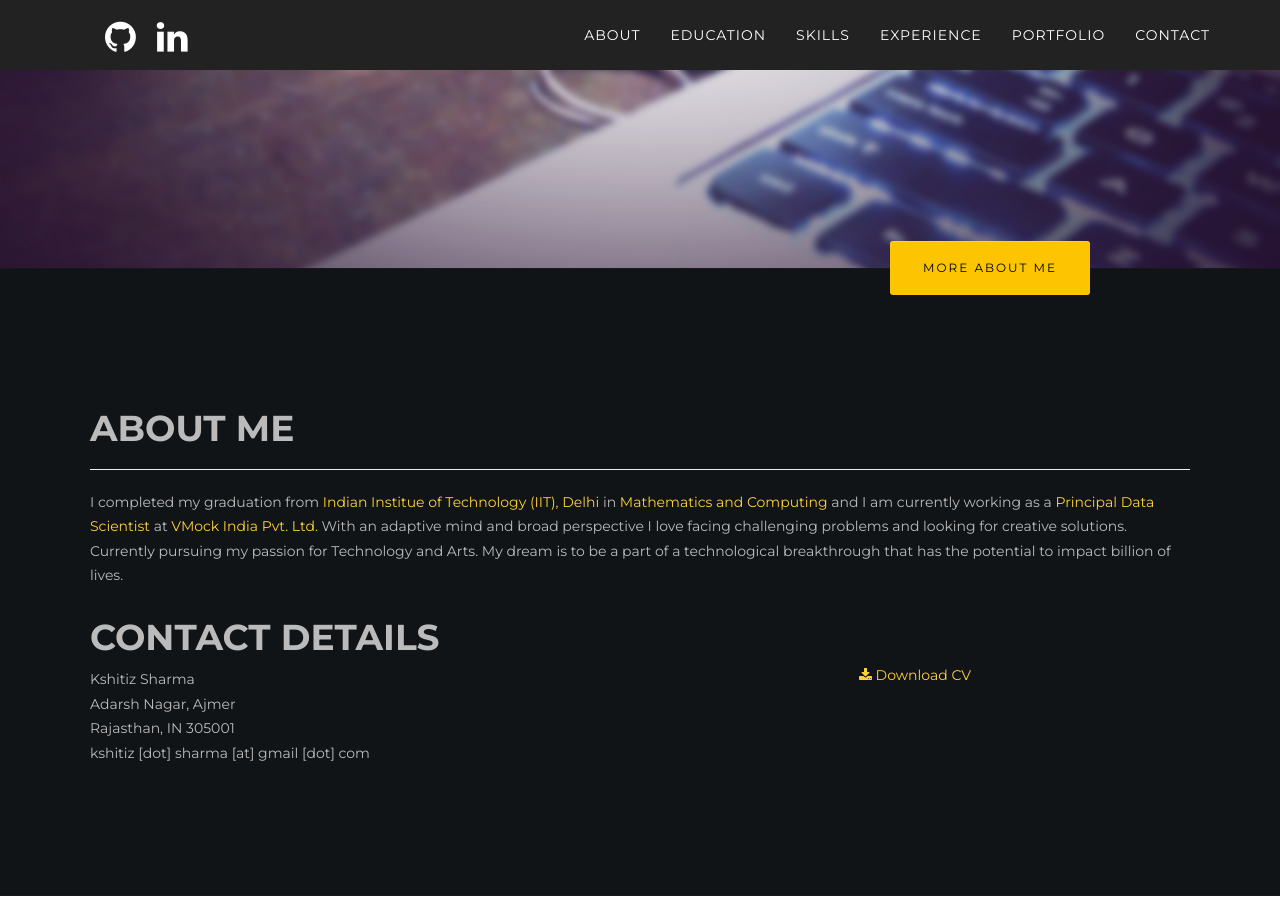
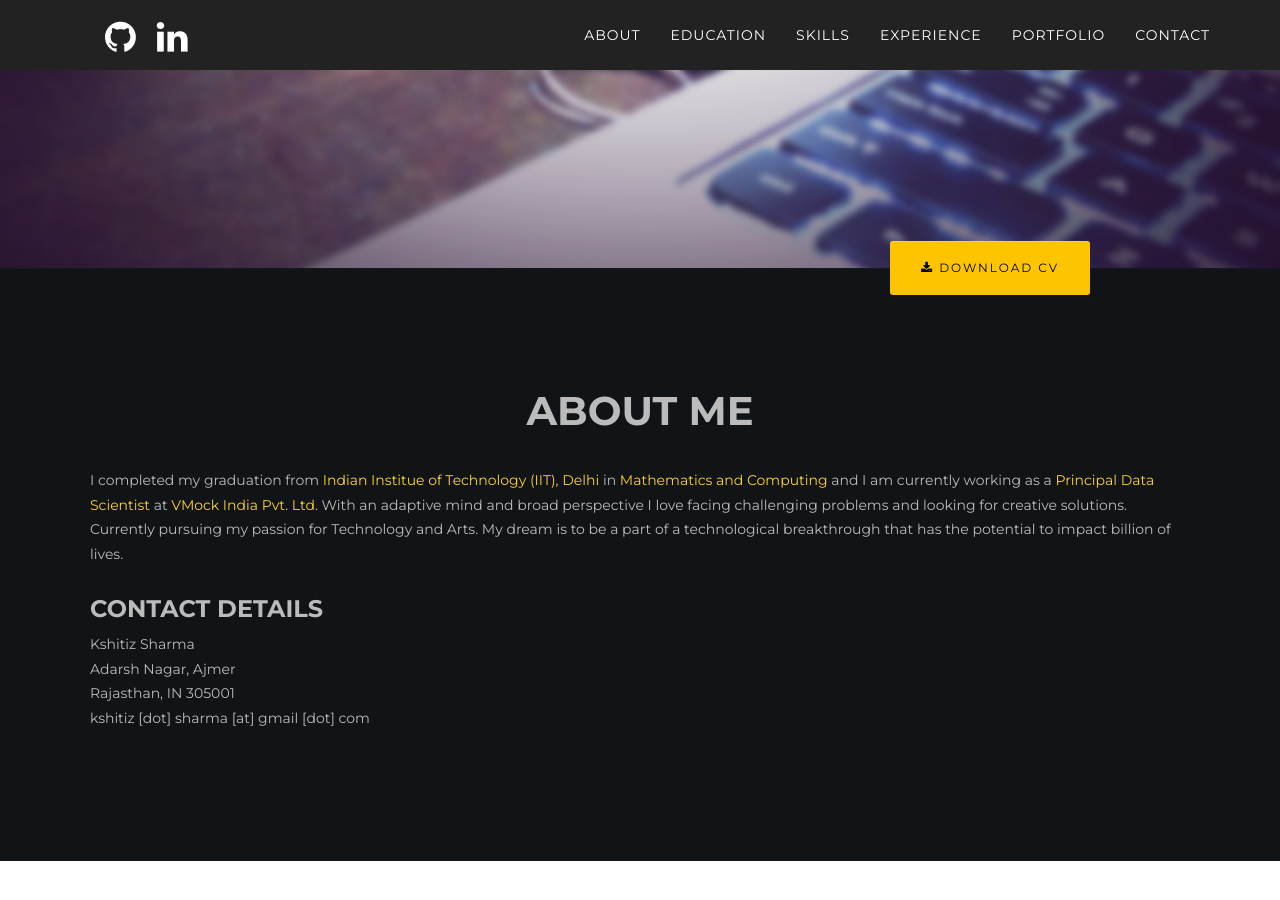
Before and after one commit to ktzsh/ktzsh.github.io, a Jekyll site: the page built from index.html, in a window 1280 px wide and 900 px high, scrolled down 361 px. Built offline with Jekyll 4.4.1, drawn with Linux system fonts in a browser that asks for light colours; some web fonts are replaced.

Commit message:
minor changes

```diff
--- a/_includes/about.html
+++ b/_includes/about.html
@@ -4,9 +4,12 @@
 
          <div class="twelve columns main-col">
 
-            <h1>About Me</h1>
+            <div class="row-header text-center">
+               <h2 class="section-heading">ABOUT ME</h2>
+               <br/>
+            </div>
 
-            <hr />
+            <!-- <hr /> -->
 
             {% assign about = site.about %}
             {% assign org_url = site.org_url %}
@@ -22,7 +25,7 @@
 
                <div class="columns contact-details">
 
-                  <h1>Contact Details</h1>
+                  <h3>CONTACT DETAILS</h3>
                   <p class="address">
                      {% assign author_name = site.title %}
                      <span>{{ author_name }}</span><br>
@@ -34,13 +37,6 @@
 
                </div>
 
-               <div class="columns download">
-                  <p>
-                     <a target="blank" href="{{ " /res/kshitiz-sharma-cv.pdf" | prepend: site.baseurl }}"
-                        class="button"><i class="fa fa-download"></i> Download CV</a>
-                  </p>
-               </div>
-
             </div> <!-- end row -->
 
          </div> <!-- end .main-col -->
--- a/_includes/hero.html
+++ b/_includes/hero.html
@@ -23,5 +23,10 @@
   </div>
   <!-- end row -->
 
-  <div id="more">More About Me</div>
+  <a target="blank" href="{{ " /res/kshitiz-sharma-cv.pdf" | prepend: site.baseurl }}">
+    <div id="more">
+      <i class="fa fa-download" style="right: 0px"></i>  Download CV
+    </div>
+  </a>
+
 </section>
```
